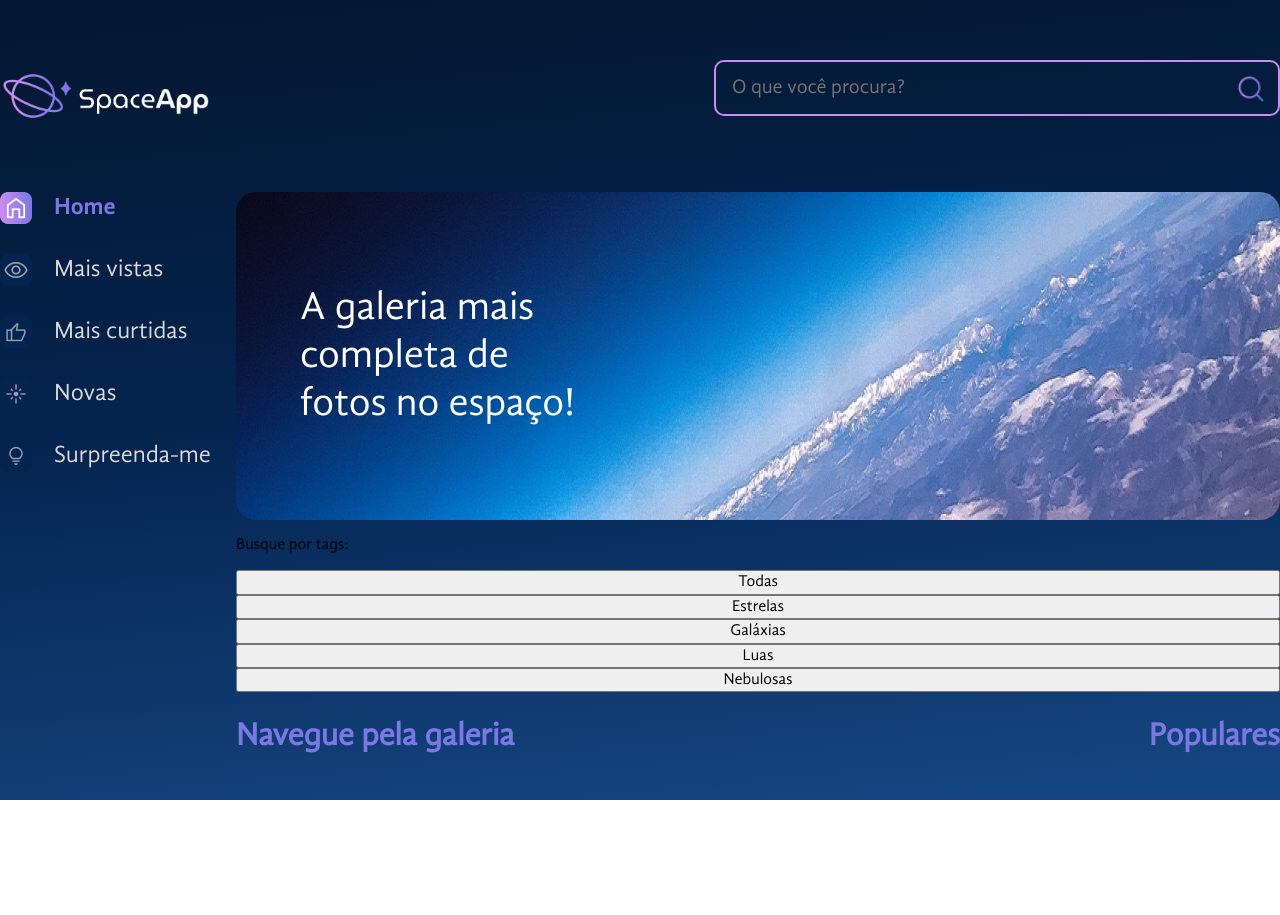
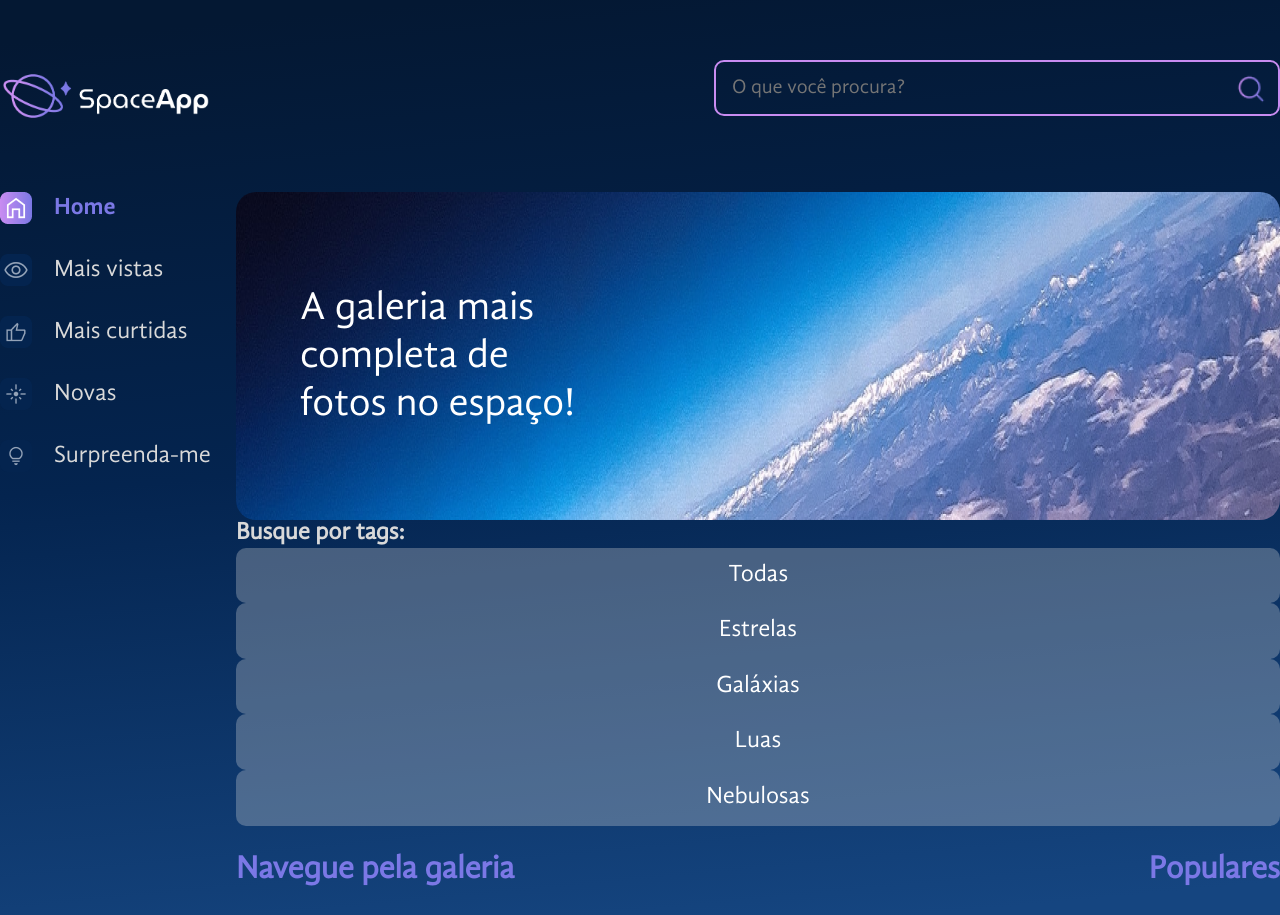
Before and after one commit to FredericoSantana/alura_react_styled_components, a React (Vite) app: page / in a window 1280 px wide. Before the commit the page ends 800 px from the top, so only its background shows below. Built offline with nearby package versions, Linux system fonts and the light colour scheme.

Commit message:
estilização das tags

```diff
--- a/src/components/Gallery/Tags/index.jsx
+++ b/src/components/Gallery/Tags/index.jsx
@@ -1,10 +1,32 @@
 import tags from "./tags.json";
+import styled from "styled-components";
+
+const TagTitle = styled.h3({
+  color: "#D9D9D9",
+  fontSize: "24px",
+  margin: 0
+});
+
+const Tag = styled.button({
+  fontSize: "24px",
+  color: "#FFFFFF",
+  background: "rgba(217, 217, 217, 0.3)",
+  borderRadius: "10px",
+  cursor: "pointer",
+  transition: "background-color 0.3s ease",
+  padding: "12px",
+  boxSizing: "border-box",
+  border: "2px solid transparent",
+  "&:hover": {
+    borderColor: "#C98CF1",
+  }
+});
 
 const Tags = () => {
   return (
     <>
-      <p>Busque por tags:</p>
-      {tags.map(tag => <button key={tag.id}>{tag.titulo}</button>)}
+      <TagTitle>Busque por tags:</TagTitle>
+      {tags.map(tag => <Tag key={tag.id}>{tag.titulo}</Tag>)}
     </>
   );
 };
```
